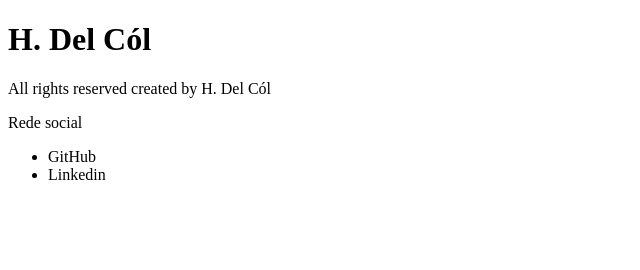
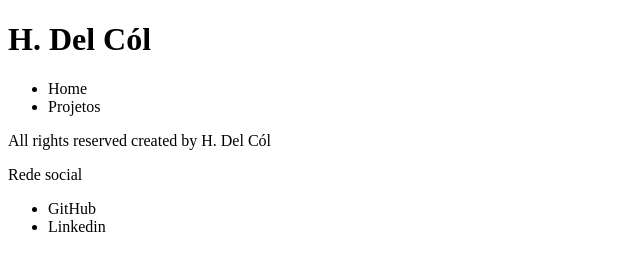
Before and after one commit to Col-13/delcorp, a website: page index.html in a window 1280 px wide. Shown: the whole page, without its empty margins (0-640 px from the left). Drawn offline with Linux system fonts and the light colour scheme.

Commit message:
adicinei JSON ao arquivos e dentro do index criei um menu

```diff
--- a/index.html
+++ b/index.html
@@ -8,6 +8,12 @@
 <body>
     <header class="header-main">
         <h1>H. Del Cól</h1>
+        <nav class="menu-main">
+            <ul class="menu-main-ul">
+                <li class="menu-item">Home</li>
+                <li class="menu-item">Projetos</li>
+            </ul>
+        </nav>
     </header>
     <main class="main-goal"></main>
     <footer class="footer-main">
```
Also changed, not shown: package.json (added, +11 -0 lines).
